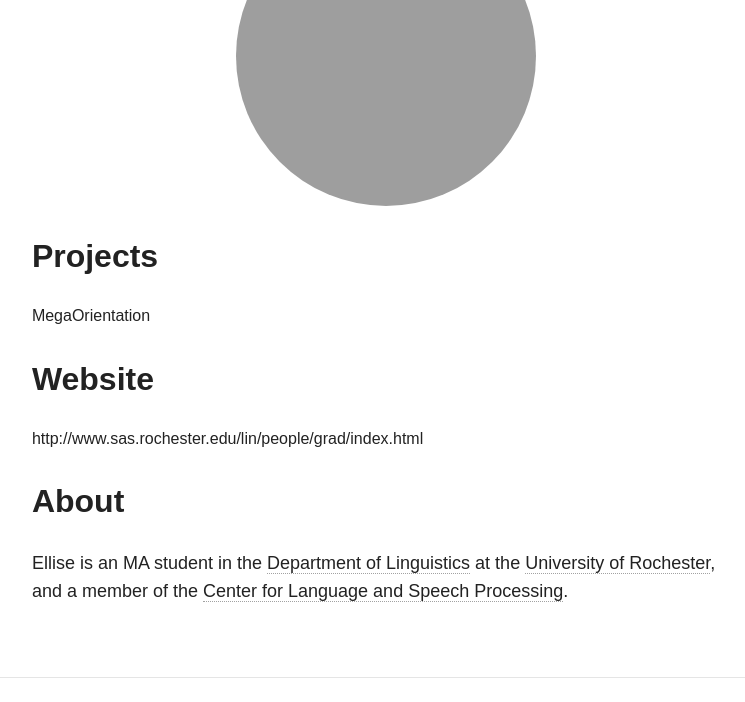
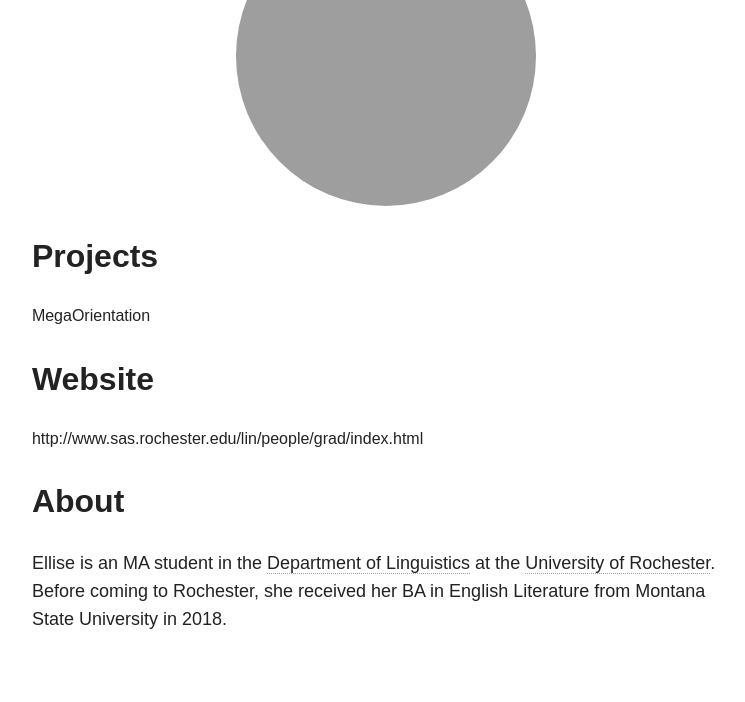
Before and after one commit to MegaAttitude/megaattitude.github.io, a Jekyll site: the page built from researchers/emoon.md, in a window 1280 px wide and 900 px high, scrolled down 676 px, cut to the strip 0-702 px from the top of the window. Shown: the whole strip, without its empty margins (254-999 px from the left). Built offline with Jekyll 4.4.1, drawn with Linux system fonts in a browser that asks for light colours; nearby versions of some CDN libraries.

Commit message:
Updates researcher profiles with more info.

```diff
--- a/researchers/emoon.md
+++ b/researchers/emoon.md
@@ -5,4 +5,4 @@ handle: emoon
 search_omit: true
 ---
 
-Ellise is an MA student in the [Department of Linguistics](http://www.sas.rochester.edu/lin/index.html) at the [University of Rochester](https://www.rochester.edu/), and a member of the [Center for Language and Speech Processing](https://www.clsp.jhu.edu).
+Ellise is an MA student in the [Department of Linguistics](http://www.sas.rochester.edu/lin/index.html) at the [University of Rochester](https://www.rochester.edu/). Before coming to Rochester, she received her BA in English Literature from Montana State University in 2018.
```
Also changed, not shown: researchers/yan.md (+1 -1 lines).
